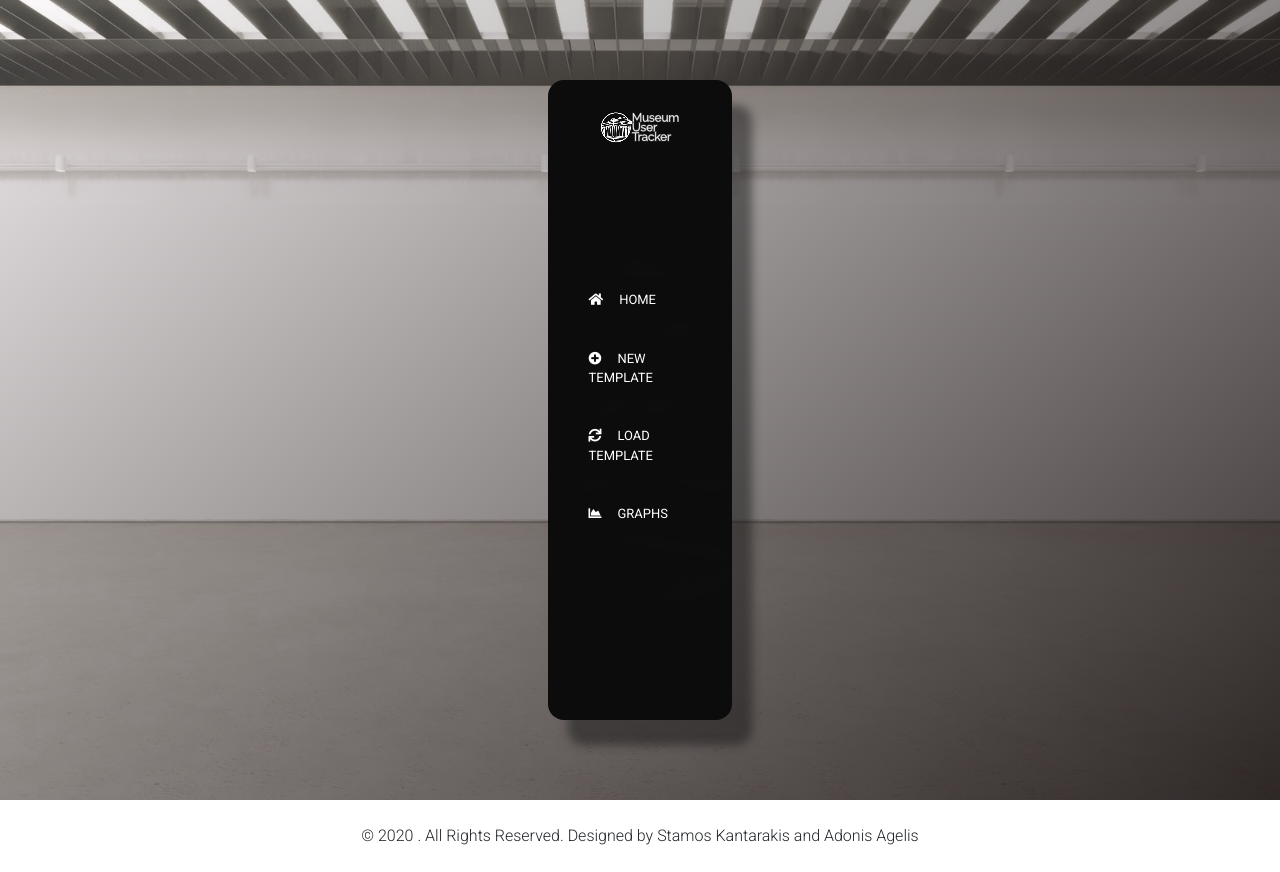
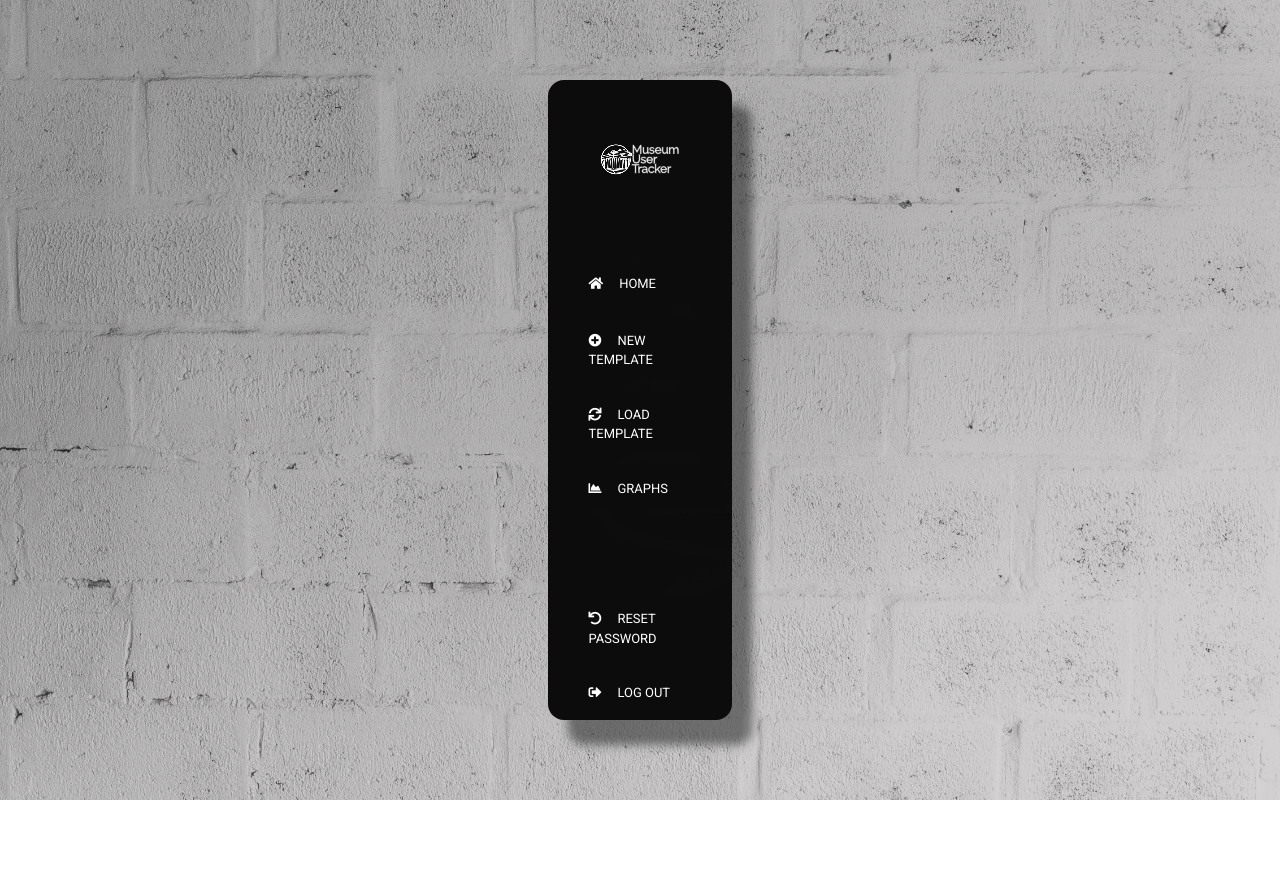
Before and after one commit to AdonisAgelis/thesis-project, a React (Create React App) app in the folder frontend/: page /profile in a window 1280 px wide. After the commit the page ends 800 px from the top, so only its background shows below. Built offline with nearby package versions, Linux system fonts and the light colour scheme.

Commit message:
Changes to Profile

```diff
--- a/frontend/src/buttons.component.js
+++ b/frontend/src/buttons.component.js
@@ -27,121 +27,146 @@
 
 import "./profile.css";
 
+//this.dropdownItems[this.state.test].num.map((value, index) => {
+//   return <MDBDropdownItem>{value}</MDBDropdownItem>;
+// });
+
 class Buttons extends React.Component {
+  constructor(props) {
+    super(props);
 
-  state = {
-    test: 3
+    this.state = {
+      test: 3,
+    };
+  }
+
+  handleDropDown = async (index) => {
+    await this.setState({ test: index });
+    console.log(this.state.test);
   };
 
-  handleDropDown = (index) => {
-    this.setState({test : index})
+  afterClickOnDropDown = () => {
+    console.log(this.state.test);
   };
 
-  dropdownItems = [{
-    type: 'School',
+  dropdownItems = [
+    {
+      type: "School",
       num: [5, 10, 15],
-    isActive: 1
-  },{
-    type: 'Family',
+      isActive: 1,
+    },
+    {
+      type: "Family",
       num: [3, 4, 5, 6],
-    isActive: 2
-  },{
-    type: 'Other',
+      isActive: 2,
+    },
+    {
+      type: "Other",
       num: [2, 3, 4],
-    isActive: 3
-  },{
-    type: 'Choose Group',
-    isActive: 4
-  }];
-
+      isActive: 3,
+    },
+    {
+      type: "Choose Group",
+      isActive: 4,
+    },
+  ];
 
   sendColumnMidIsOpen = () => {
-    this.props.func('2');
+    this.props.func("2");
   };
 
   render() {
-      console.log(`Re vlakes to this.test einai ${this.test}`);
-
-      if (this.props.type === 'save') {
-        return(
+    let i = this.state.test;
+    if (this.props.type === "save") {
+      return (
         <MDBBtn id="save" rounded color="success">
           <MDBIcon icon="save" style={{ marginRight: "1rem" }} />
           Save
-             </MDBBtn>)
-      } else if (this.props.type === 'group') {
+        </MDBBtn>
+      );
+    } else if (this.props.type === "group") {
       return (
         <MDBDropdown>
-            <MDBDropdownToggle id="dd1" caret  rounded color="blue-grey">
+          <MDBDropdownToggle id="dd1" caret rounded color="blue-grey">
             {this.dropdownItems[this.state.test].type}
           </MDBDropdownToggle>
           <MDBDropdownMenu basic>
-              <MDBDropdownItem onClick = {() => this.handleDropDown(0)}>{this.dropdownItems[0].type}</MDBDropdownItem>
-              <MDBDropdownItem onClick = {() => this.handleDropDown(1)}>{this.dropdownItems[1].type}</MDBDropdownItem>
-              <MDBDropdownItem onClick = {() => this.handleDropDown(2)}>{this.dropdownItems[2].type}</MDBDropdownItem>
+            <MDBDropdownItem onClick={() => this.handleDropDown(0)}>
+              {this.dropdownItems[0].type}
+            </MDBDropdownItem>
+            <MDBDropdownItem onClick={() => this.handleDropDown(1)}>
+              {this.dropdownItems[1].type}
+            </MDBDropdownItem>
+            <MDBDropdownItem onClick={() => this.handleDropDown(2)}>
+              {this.dropdownItems[2].type}
+            </MDBDropdownItem>
           </MDBDropdownMenu>
         </MDBDropdown>
-        )
-      } else if (this.props.type === 'people') {
+      );
+    } else if (this.props.type === "people") {
       return (
         <MDBDropdown>
           <MDBDropdownToggle caret id="dd2" rounded color="blue-grey">
             Number of people
           </MDBDropdownToggle>
-            <MDBDropdownMenu basic>
-              <MDBDropdownItem>1</MDBDropdownItem>
-              <MDBDropdownItem>2</MDBDropdownItem>
-              <MDBDropdownItem>3</MDBDropdownItem>
-            </MDBDropdownMenu>
+          <MDBDropdownMenu basic>{this.afterClickOnDropDown}</MDBDropdownMenu>
         </MDBDropdown>
-        )
-      } else if (this.props.type === 'add') {
+      );
+    } else if (this.props.type === "add") {
       return (
-          <MDBBtn id='add' color="blue-grey"><MDBIcon icon="arrow-alt-circle-up" /> Add</MDBBtn>
-        )
-      } else if (this.props.type === 'run') {
+        <MDBBtn id="add" color="blue-grey">
+          <MDBIcon icon="arrow-alt-circle-up" /> Add
+        </MDBBtn>
+      );
+    } else if (this.props.type === "run") {
       return (
         <MDBBtn id="run" rounded color="danger">
-            <MDBIcon
-              icon="tachometer-alt"
-              style={{ marginRight: "1rem" }}
-            />
+          <MDBIcon icon="tachometer-alt" style={{ marginRight: "1rem" }} />
           Run Simulation
         </MDBBtn>
-        )
-      } else if (this.props.type === 'home') {
+      );
+    } else if (this.props.type === "home") {
       return (
         <MDBBtn className="styleBtn">
           <MDBIcon icon="home" style={{ marginRight: "1rem" }} />
           Home
         </MDBBtn>
-        )
-      } else if (this.props.type === 'new') {
+      );
+    } else if (this.props.type === "new") {
       return (
         <MDBBtn className="styleBtn" onClick={this.sendColumnMidIsOpen}>
-            <MDBIcon
-              icon="plus-circle"
-              style={{ marginRight: "1rem" }}
-              />
+          <MDBIcon icon="plus-circle" style={{ marginRight: "1rem" }} />
           New Template
         </MDBBtn>
-        )
-      } else if (this.props.type === 'load') {
+      );
+    } else if (this.props.type === "load") {
       return (
         <MDBBtn className="styleBtn">
           <MDBIcon icon="sync" style={{ marginRight: "1rem" }} />
           Load Template
         </MDBBtn>
-        )
-      } else if (this.props.type === 'graph') {
+      );
+    } else if (this.props.type === "graph") {
       return (
         <MDBBtn className="styleBtn">
-            <MDBIcon
-              icon="chart-area"
-              style={{ marginRight: "1rem" }}
-            />
+          <MDBIcon icon="chart-area" style={{ marginRight: "1rem" }} />
           Graphs
         </MDBBtn>
-        )
+      );
+    } else if (this.props.type === "logout") {
+      return (
+        <MDBBtn className="styleBtn">
+          <MDBIcon icon="sign-out-alt" style={{ marginRight: "1rem" }} />
+          Log Out
+        </MDBBtn>
+      );
+    } else if (this.props.type === "reset") {
+      return (
+        <MDBBtn className="styleBtn" style={{ marginTop: "5rem" }}>
+          <MDBIcon icon="undo" style={{ marginRight: "1rem" }} />
+          Reset Password
+        </MDBBtn>
+      );
     }
   }
 }
--- a/frontend/src/columnsProfile.component.js
+++ b/frontend/src/columnsProfile.component.js
@@ -16,7 +16,7 @@
 import "./profile.css";
 import Background from "./columnsback.jpg";
 import Buttons from "./buttons.component";
-import logo from './logo.png';
+import logo from "./logo.png";
 
 class ColumnsProfile extends React.Component {
   sendColumnMidIsOpen = (childData) => {
@@ -24,7 +24,6 @@
   };
 
   render() {
-
     if (this.props.columnPos === 2) {
       return (
         <MDBCol md={this.props.columnPos}>
@@ -45,9 +44,9 @@
                   display: "grid",
                   placeItems: "center",
                   textAlign: "center",
-                    marginTop: "2rem",
+                  marginTop: "4rem",
                   color: "white",
-                    marginBottom: '8rem',
+                  marginBottom: "5rem",
                 }}
               >
                 <a href="http://localhost:3000">
@@ -65,12 +64,12 @@
                     Sensei
                   </h4> */}
               </MDBCardTitle>
-                  <MDBNav className="flex-column   ">
-                    <Buttons type = 'home' />
-                    <Buttons type = 'new' func={this.sendColumnMidIsOpen}/>
-                    <Buttons type = 'load' />
-                    <Buttons type = 'graph' />
-                  </MDBNav>
+              <Buttons type="home" />
+              <Buttons type="new" func={this.sendColumnMidIsOpen} />
+              <Buttons type="load" />
+              <Buttons type="graph" />
+              <Buttons type="reset" />
+              <Buttons type="logout" />
             </MDBCard>
           </MDBAnimation>
         </MDBCol>
@@ -92,19 +91,19 @@
                 className="rounded mb-0"
               >
                 <MDBCardTitle style={{ textAlign: "center" }}>
-                  <h4 style={{ color: "white" }}>
-                    Name of Room
-                  </h4>
+                  <h4 style={{ color: "white" }}>Name of Room</h4>
                 </MDBCardTitle>
-                <MDBCardText style={{ textAlign: "center" }}>
-                </MDBCardText>
+                <MDBCardText style={{ textAlign: "center" }}></MDBCardText>
                 <canvas id="myCanvas"></canvas>
-                <div className='d-flex flex-row justify-content-around' style={{display: 'flex', flexWrap: 'wrap'}}>
-                  <Buttons type={'save'}/>
-                  <Buttons type={'group'}/>
-                  <Buttons type={'people'}/>
-                  <Buttons type={'add'}/>
-                  <Buttons type={'run'}/>
+                <div
+                  className="d-flex flex-row justify-content-around"
+                  style={{ display: "flex", flexWrap: "wrap" }}
+                >
+                  <Buttons type={"save"} />
+                  <Buttons type={"group"} />
+                  <Buttons type={"people"} />
+                  <Buttons type={"add"} />
+                  <Buttons type={"run"} />
                 </div>
               </MDBCardBody>
             </MDBCard>
@@ -133,8 +132,7 @@
                     Drag & Drop
                   </h4>
                 </MDBCardTitle>
-                <MDBCardText style={{ textAlign: "center" }}>
-                </MDBCardText>
+                <MDBCardText style={{ textAlign: "center" }}></MDBCardText>
               </MDBCardBody>
             </MDBCard>
           </MDBAnimation>
--- a/frontend/src/profile.component.js
+++ b/frontend/src/profile.component.js
@@ -26,22 +26,23 @@
               columnPos={columnPos}
               parentCallback={this.callbackFunction}
             />
-            {this.state.midMenuisOpen === "1" ? (
+            {this.state.midMenuisOpen === "2" ? (
+              <ColumnsProfile columnPos={columnPos + 5} />
+            ) : (
               true
+            )}
+            {this.state.midMenuisOpen === "2" ? (
+              <ColumnsProfile columnPos={columnPos + 1} />
             ) : (
+              true
+            )}
+            {this.state.midMenuisOpen === "3" ? (
               <ColumnsProfile columnPos={columnPos + 5} />
+            ) : (
+              true
             )}
-            {this.state.midMenuisOpen === "1" ? (
-              true
-            ) : (
-              <ColumnsProfile columnPos={columnPos + 1} />
-            )}
-
-            {/* <ColumnsProfile columnPos={columnPos + 5} />
-            <ColumnsProfile columnPos={columnPos + 1} /> */}
           </MDBMask>
         </MDBView>
-        <Footer />
       </div>
     );
   }
--- a/frontend/src/profile.css
+++ b/frontend/src/profile.css
@@ -19,8 +19,8 @@
   );
   background: linear-gradient(
     320deg,
-    rgba(19, 12, 12, 0.842),
-    rgba(250, 243, 243, 0.253) 100%
+    rgba(165, 161, 161, 0.479),
+    rgba(77, 72, 72, 0.253) 100%
   );
 }
 
```
Also changed, not shown: frontend/src/prof.jpg. Lines whose indentation alone changed are shown as unchanged.
